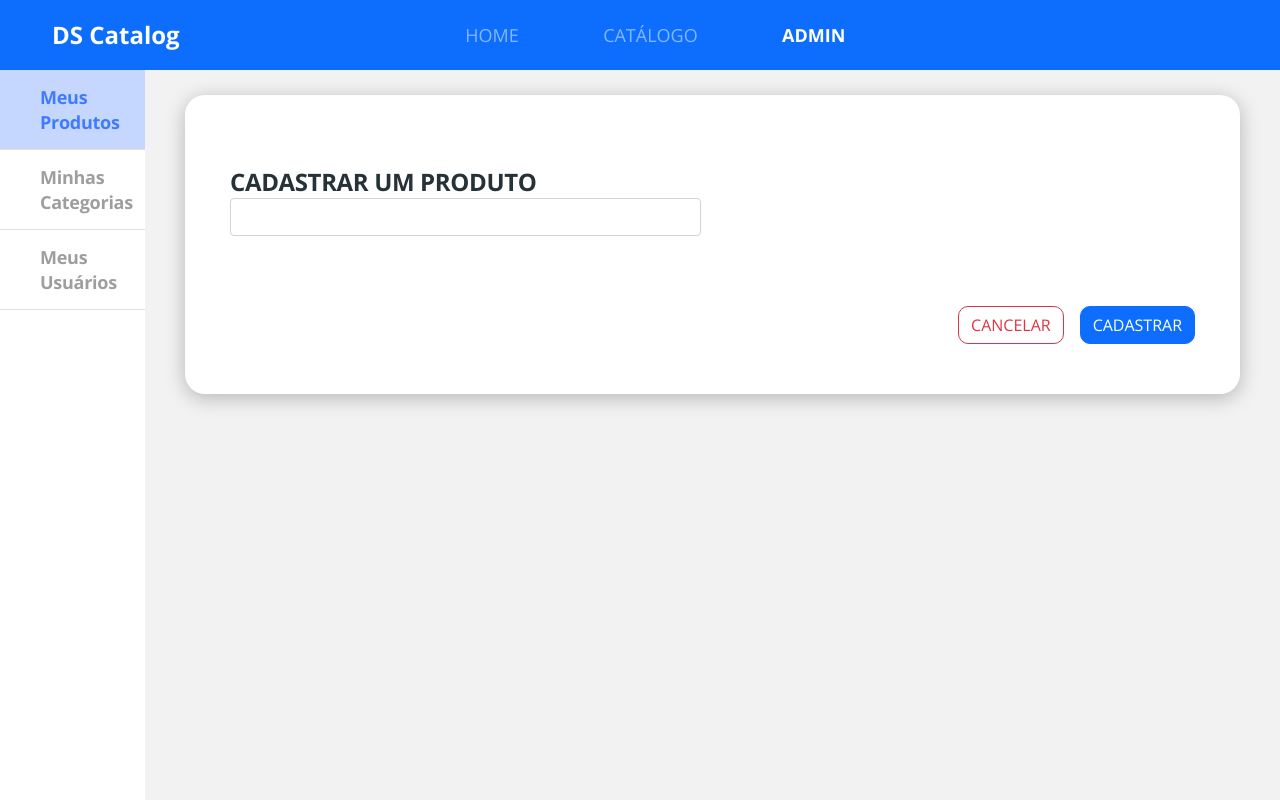
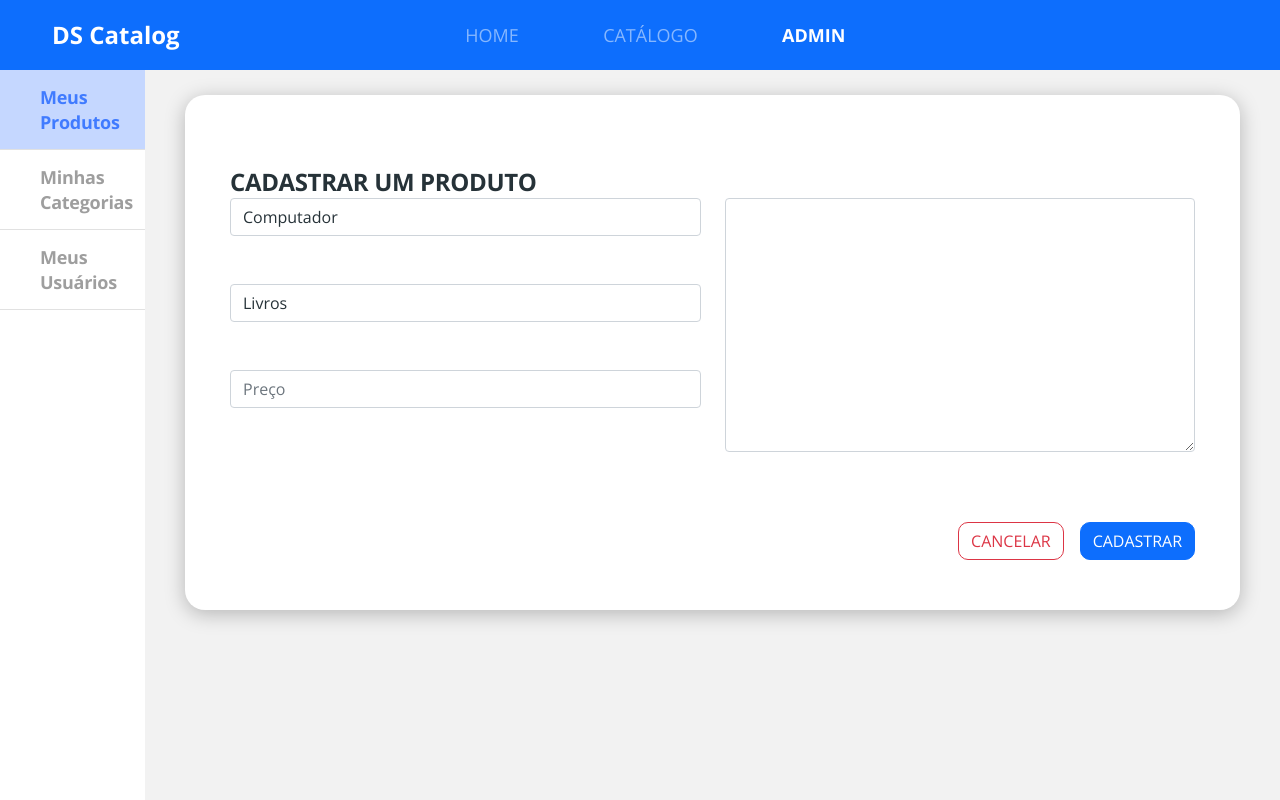
Before and after one commit to mateusCoder/DS-Catalog, a React (Create React App) app in the folder front-web/: page /admin/products/create in a window 1280 px wide. Built offline with nearby package versions, Linux system fonts and the light colour scheme.

Commit message:
Add form in sync with backend

```diff
--- a/front-web/src/pages/Admin/components/Products/Form/index.tsx
+++ b/front-web/src/pages/Admin/components/Products/Form/index.tsx
@@ -1,16 +1,93 @@
+import { makeRequest } from 'core/utils/request'
 import React from 'react'
+import { useState } from 'react'
 import BaseForm from '../../BaseForm'
 import './styles.scss'
 
+type FormState = {
+    name: string,
+    price: string,
+    category: string,
+    description: string
+}
+
+type FormEvent = React.ChangeEvent<HTMLInputElement | HTMLSelectElement | HTMLTextAreaElement>
+
 const Form = () => {
+    const [formData, setFormData] = useState<FormState>({
+        name: 'Computador',
+        price: '',
+        category: 'eletronicos',
+        description: ''
+    })
+
+    const handleOnChange = (event: FormEvent) => {
+        const name = event.target.name
+        const value = event.target.value
+
+        setFormData(data => ({ ...data, [name]: value}))
+    }
+
+    const handleSubmit = (event: React.FormEvent<HTMLFormElement>) => {
+        event.preventDefault()
+        const payLoad = {
+            ...formData,
+            imgUrl: 'https://images-americanas.b2w.io/produtos/01/00/img/2117190/5/2117190565_1GG.jpg',
+            categories: [{ id: formData.category }]
+        }
+
+        makeRequest({ url: '/products', method: 'POST', data: payLoad })
+        .then(() => {
+            setFormData({name: '', category: '', price: '', description: ''})
+        })
+    }
+
     return (
-        <BaseForm title="CADASTRAR UM PRODUTO">
-            <div className="row">
-                <div className="col-6">
-                    <input type="text" className="form-control" />
+        <form onSubmit={handleSubmit}>
+            <BaseForm title="CADASTRAR UM PRODUTO">
+                <div className="row">
+                    <div className="col-6">
+                        <input
+                            value={formData.name}
+                            name="name"
+                            type="text"
+                            className="form-control mb-5"
+                            onChange={handleOnChange}
+                            placeholder="Nome do produto"
+                        />
+                        <select
+                            value={formData.category}
+                            name="category"
+                            className="form-control mb-5"
+                            onChange={handleOnChange}
+                        >
+                            <option value="1">Livros</option>
+                            <option value="2">Computadores</option>
+                            <option value="3">Eletrônicos</option>
+                        </select>
+                        <input
+                            value={formData.price}
+                            name="price"
+                            type="text"
+                            className="form-control"
+                            onChange={handleOnChange}
+                            placeholder="Preço"
+                        />
+                    </div>
+                    <div className="col-6">
+                        <textarea
+                            name="description"
+                            value={formData.description}
+                            onChange={handleOnChange}
+                            className="form-control"
+                            id=""
+                            cols={30}
+                            rows={10}
+                        />
+                    </div>
                 </div>
-            </div>
-        </BaseForm>
+            </BaseForm>
+        </form>
     )
 }
 
```
